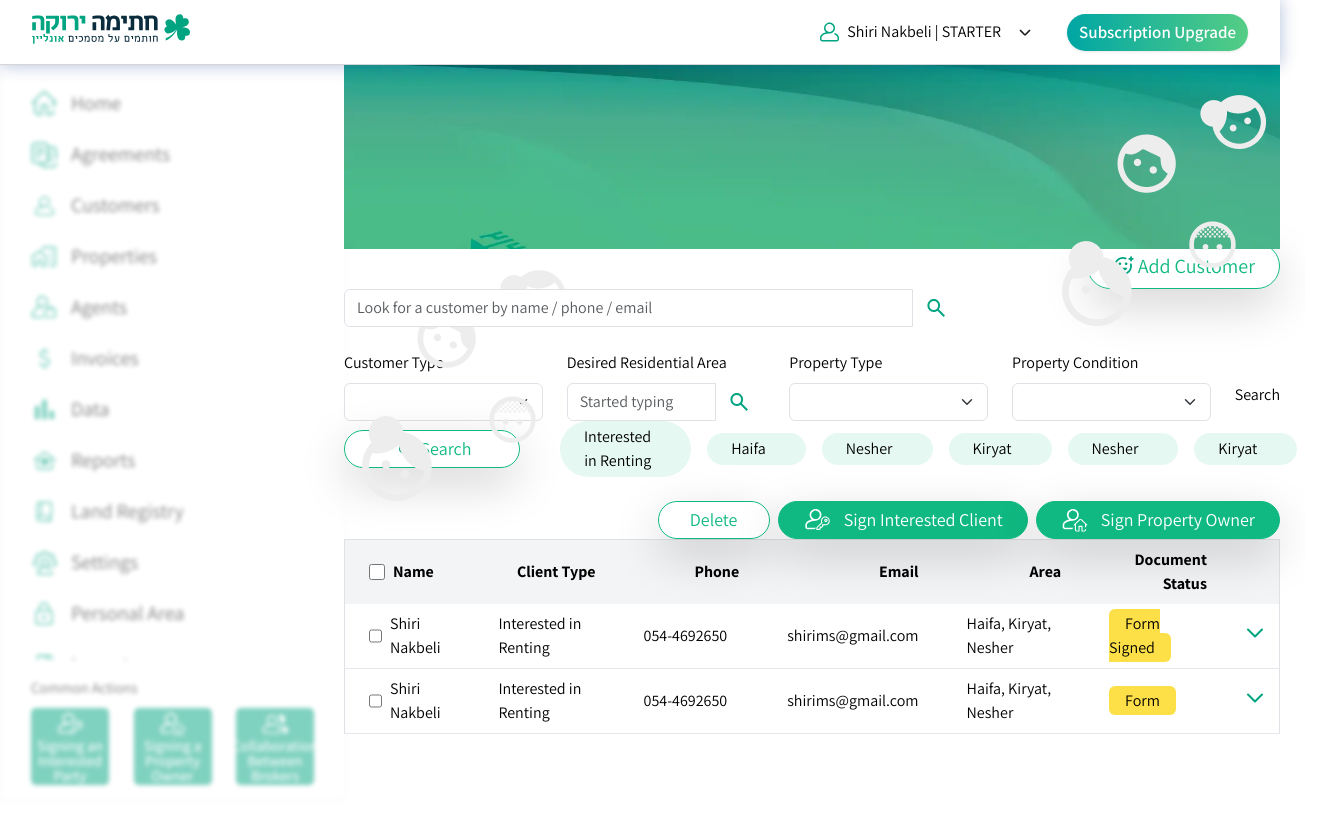
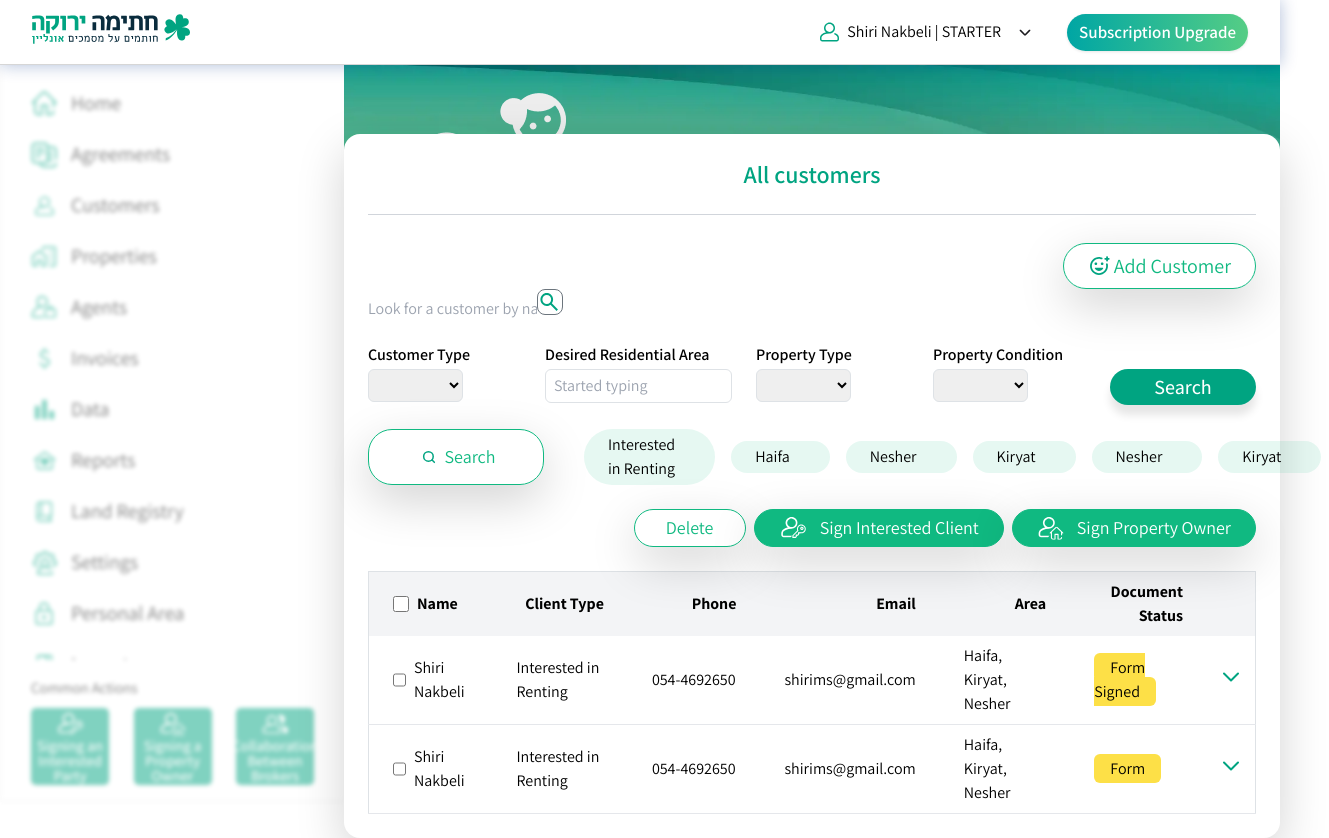
Before and after one commit to codecrafter-a/real-state-web, a React (Create React App) app: page /broker/customers in a window 1280 px wide. Shown: the whole page, 1329 px wide, since content can reach past the window. Before the commit the page ends 800 px from the top, so only its background shows below. Built offline with nearby package versions, Linux system fonts and the light colour scheme.

Commit message:
fix: convert customers page in tailwind to bootstrap

```diff
--- a/src/Pages/Customers/Customers.jsx
+++ b/src/Pages/Customers/Customers.jsx
@@ -76,26 +76,28 @@ const Customer = () => {
   return (
     <>
       <div className="absolute w-full top-0 z-0 overflow-hidden">
-        <figure className="mb-0 top_bg_fig">
+        <figure className="mb-0">
           <img src={body_bg} width="100%" alt="Background" />
-          <span className="bgupper_icons">
+          <span className="position-absolute top-0 start-0 mt-2">
             <img src={bory_group_left} alt="Left Icon" />
           </span>
         </figure>
-        <div className="bgbelow_icons">
+        <div>
           <img src={bory_group_right} alt="Right Icon" />
         </div>
       </div>
-      <div className="main_wrapper">
-        <div className="main_wrap_hdr">
+
+      <div className="min-h-[550px] bg-white max-w-full w-[1194px] my-0 mx-auto pb-6 relative z-50 rounded-2xl shadow-lg">
+        <div className="px-6">
           <h1 className="text-2xl font-semibold border-b border-gray-300 py-4 mb-7 text-[#00A481] text-center">
             {t("all_cust")}
           </h1>
         </div>
-        <div className="main_wrap_body p-0">
-          <form className="form_custom">
+
+        <div className="px-6 py-0">
+          <form>
             <div className="internal_scroll mCustomScrollbar">
-              <div className="form_group mb-2 mb-xl-0 flex justify-end">
+              <div className="mb-2 mb-xl-0 flex justify-end">
                 <button
                   type="button"
                   className="border-[1px] text-xl flex items-center justify-center shadow-lg border-emerald-500 rounded-3xl text-emerald-500 py-2 hover:bg-[#55CD85] hover:text-white min-w-44 px-4"
@@ -107,68 +109,69 @@ const Customer = () => {
                 </button>
               </div>
               <div className="mb-6 relative w-[66%]">
-                <div className="input-group input_grp_cus">
+                <div>
                   <input
                     type="text"
-                    className="form-control"
+                    className="focus:shadow-none focus:border-[#ccc] focus:outline-none"
                     placeholder={t("filter_cust")}
                   />
-                  <button className="btn" type="button">
+                  <button className="border border-secondary rounded-3" type="button">
                     <img src={search} alt="Search" />
                   </button>
                 </div>
               </div>
-              <div className="row form_group row_customers">
+              <div className="row mb-6">
                 <div className="col">
-                  <label className="form-label">
+                  <label className="fs-6 fw-semibold lh-sm mb-1 d-block">
                     {t("cust_filter_1")}
                   </label>
-                  <select className="form-select">
+                  <select className="border border-[#D6D6D6] rounded px-2 py-1 shadow-none">
                     <option />
                     <option>Option 1</option>
                     <option>Option 2</option>
                   </select>
                 </div>
                 <div className="col">
-                  <label className="form-label">{t("cust_serch")}</label>
-                  <div className="input-group input_grp_cus">
+                  <label className="fs-6 fw-semibold lh-sm mb-1 d-block">{t("cust_serch")}</label>
+                  <div>
                     <input
                       type="text"
-                      className="form-control"
+                      className="border border-[#D6D6D6] rounded px-2 py-1 shadow-none focus:shadow-none focus:border-[#ccc] focus:outline-none"
                       placeholder={t("cust_typing")}
                     />
-                    <button className="btn" type="button">
+                    {/* <button className="border border-secondary rounded-3" type="button">
                       <img src={search} alt="Search" />
-                    </button>
+                    </button> */}
                   </div>
                 </div>
                 <div className="col">
-                  <label className="form-label">{t("cust_Property_type")}</label>
-                  <select className="form-select">
+                  <label className="fs-6 fw-semibold lh-sm mb-1 d-block">{t("cust_Property_type")}</label>
+                  <select className="border border-[#D6D6D6] rounded px-2 py-1 shadow-none">
                     <option />
                     <option>Option 1</option>
                     <option>Option 2</option>
                   </select>
                 </div>
                 <div className="col">
-                  <label className="form-label">{t("cust_Property_condition")}</label>
-                  <select className="form-select">
+                  <label className="fs-6 fw-semibold lh-sm mb-1 d-block">{t("cust_Property_condition")}</label>
+                  <select className="border border-[#D6D6D6] rounded px-2 py-1 shadow-none">
                     <option />
                     <option>Option 1</option>
                     <option>Option 2</option>
                   </select>
                 </div>
                 <div className="col-auto">
-                  <label className="form-label d-block">&nbsp;</label>
-                  <button type="button" className="btn_cmn btn_cmn_40">
+                  <label className="fs-6 fw-semibold lh-sm mb-1 d-block">&nbsp;</label>
+                  <button type="button" class="btn d-inline-flex align-items-center justify-content-center fw-medium text-white border-0 rounded-pill"
+                    style={{ background: "#00A481", fontSize: "20px", lineHeight: "26.16px", boxShadow: "0 10px 8px rgba(0, 0, 0, 0.1)", padding: "5px 15px", minWidth: "146px", outline: "none" }}>
                     {t("cust_search")}
                   </button>
                 </div>
               </div>
-              <div className="form_group group_ad_search">
-                <div className="adv_search_row">
+              <div className="mb-6">
+                <div>
                   <div className="flex">
-                    <div className="form_group flex items-center mb-6  text-end">
+                    <div className="mb-6 flex items-centertext-end">
                       <button
                         type="button"
                         onClick={handleOpen}
@@ -254,7 +257,7 @@ const Customer = () => {
                   </div>
                 </div>
               </div>
-              <div className="table-responsive">
+              <div>
                 <table className="w-full border border-gray-300 rounded-md">
                   <thead className="bg-gray-100">
                     <tr>
@@ -333,8 +336,7 @@ const Customer = () => {
                               <img
                                 src={table_arrrow}
                                 alt="table_arrow"
-                                className={`w-4 h-4 transition-transform duration-300 ${
-                                  expandedRows.includes(index)
+                                className={`w-4 h-4 transition-transform duration-300 ${expandedRows.includes(index)
                                   ? "rotate-180"
                                   : "rotate-0"
                                   }`}
@@ -372,8 +374,8 @@ const Customer = () => {
                                   children={' לכל ההסכמים  '}
                                 />
                                 <div className=" flex items-center">
-                                  <img src={edit} alt={'editbtn'} className="px-1"/>
-                                  <img src={deleteIcon} alt={'deletebtn'} className="px-1"/>
+                                  <img src={edit} alt={'editbtn'} className="px-1" />
+                                  <img src={deleteIcon} alt={'deletebtn'} className="px-1" />
                                 </div>
                               </div>
                             </td>
@@ -386,6 +388,10 @@ const Customer = () => {
               </div>
             </div>
           </form>
+
+
+
+
           {isModalOpen && (
             <CustomModal
               show={isModalOpen}
```
Lines whose indentation alone changed are shown as unchanged.
